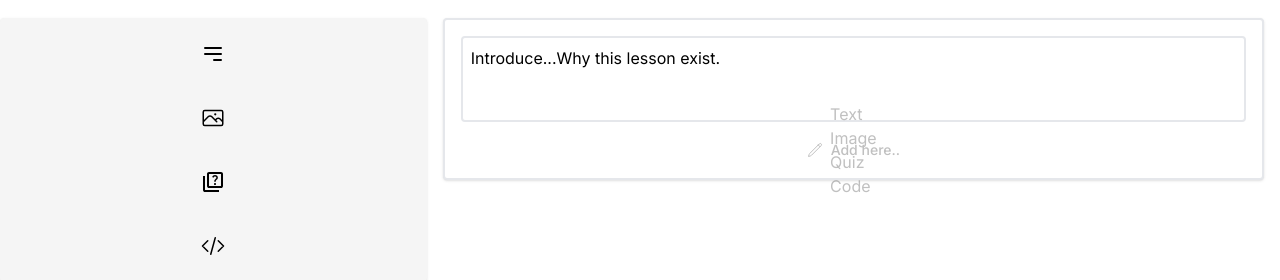
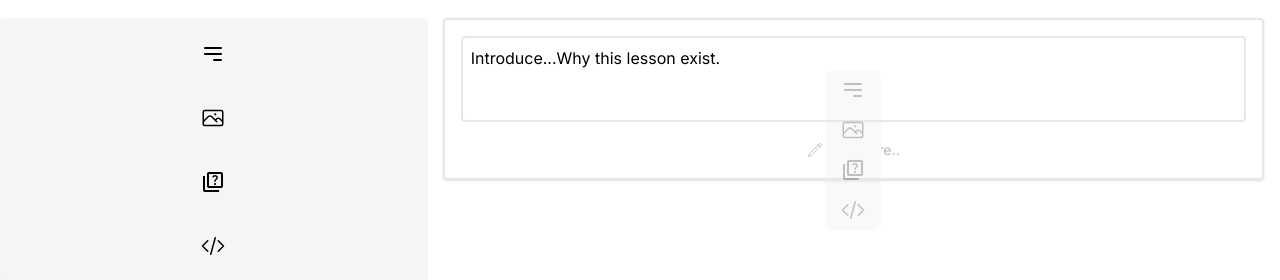
Before and after one commit to san-poon/nexus-adept, a Next.js app: page /bite-sized-lesson/create in a window 1280 px wide. Both pictures are taken after a click on the button "Add here..". Shown: the part 152-432 px from the top of the page. Built offline with nearby package versions, Linux system fonts and the light colour scheme.

Commit message:
Remove state handler to generate unique id

```diff
--- a/app/bite-sized-lesson/create/components/button-with-logo.tsx
+++ b/app/bite-sized-lesson/create/components/button-with-logo.tsx
@@ -85,7 +85,7 @@ export const DeleteButton = ({ onClick, className }: { onClick: () => void, clas
     )
 }
 
-export const CreateButton = ({ onClick, ...rest }) => {
+export const CreateButton = ({ onClick, ...rest }: { onClick: () => void }) => {
     return (
         <Button {...rest} onClick={onClick}>
             <svg xmlns="http://www.w3.org/2000/svg" fill="none" viewBox="0 0 24 24" strokeWidth={1.5} stroke="currentColor" className="w-4 h-4">
--- a/app/bite-sized-lesson/create/page.tsx
+++ b/app/bite-sized-lesson/create/page.tsx
@@ -3,28 +3,26 @@ import { useState, useRef, useEffect } from 'react';
 import { TextBlockButton, ImageBlockButton, CodeBlockButton, QuizBlockButton, DeleteButton, CreateButton } from './components/button-with-logo';
 import Image from 'next/image';
 import Textarea from './components/textarea';
-import { Button } from '@/app/components/Button';
+import { v4 as uuidv4 } from 'uuid';
 
 interface lessonContentItem {
-    id: number;
+    id: string;
     contentType: 'text' | 'quiz' | 'image' | 'code';
     value: any;
 }
 
 const CreatePage = () => {
-    const [currentId, setCurrentId] = useState(1);
-    const [menuState, setMenuState] = useState<null | number>(null);
+    const [menuState, setMenuState] = useState<null | string>(null);
     const [lessonTitle, setLessonTitle] = useState('');
     const [lessonContent, setLessonContent] = useState<lessonContentItem[]>([{
-        id: 0,
+        id: uuidv4(),
         contentType: 'text',
         value: 'Introduce...Why this lesson exist.'
     }]);
 
     const menuRef = useRef(null);
-
-    const handleMenuStateChange = (id: number) => setMenuState(id);
-
+    const handleMenuStateChange = (id: string) => setMenuState(id);
+    // Collapse menu when clicked outside the dedicated `menuRef`
     useEffect(() => {
         const handleClickOutside = (event: MouseEvent) => {
             if (menuRef.current && !(menuRef.current as HTMLElement).contains(event.target as Node)) {
@@ -39,11 +37,6 @@ const CreatePage = () => {
     }, [menuState]);
 
 
-    const generateUId = () => {
-        setCurrentId((prevID) => prevID + 1);
-        return currentId;
-    }
-
     // Image handlers
     const fileInputRef = useRef<HTMLInputElement>(null);
 
@@ -57,10 +50,9 @@ const CreatePage = () => {
         const file = e.target.files?.[0];
         if (file) {
             const imageUrl = URL.createObjectURL(file);
-            let id = lessonContent.length + 1;
             setLessonContent([
                 ...lessonContent,
-                { id: id, contentType: 'image', value: imageUrl }
+                { id: uuidv4(), contentType: 'image', value: imageUrl }
             ]);
         }
     };
@@ -74,7 +66,7 @@ const CreatePage = () => {
     // Handle text content addition in lessonContent
     const handleAddTextField = () => {
         const newField: lessonContentItem = {
-            id: generateUId(),
+            id: uuidv4(),
             contentType: 'text',
             value: ''
         }
@@ -82,7 +74,18 @@ const CreatePage = () => {
         setLessonContent([...lessonContent, newField]);
     }
 
-    const handleUpdateContent = (id: number, value: any) => {
+    // Handle insertion of text field
+    const handleInsertTextField = (index: number) => {
+        const newLessonContent = [...lessonContent];
+
+        newLessonContent.splice(index + 1, 0, {
+            id: uuidv4(),
+            contentType: 'text',
+            value: ''
+        });
+    };
+
+    const handleUpdateContent = (id: string, value: any) => {
         setLessonContent((prevContent) =>
             prevContent.map((field) =>
                 field.id === id ? { ...field, value } : field
@@ -90,7 +93,7 @@ const CreatePage = () => {
         )
     }
 
-    const handleDeleteContent = (id: number) => {
+    const handleDeleteContent = (id: string) => {
         setLessonContent((prevContent) => prevContent.filter((item) => item.id !== id));
     }
 
@@ -124,7 +127,7 @@ const CreatePage = () => {
                     {/* Live Preview Goes Here */}
                     <div className="bg-white dark:bg-neutral-900 md:p-2 rounded shadow border-2 dark:border-neutral-800">
                         <TitlePreview title={lessonTitle} />
-                        {lessonContent.map((item) => (
+                        {lessonContent.map((item, index) => (
                             <div key={item.id} className=''>
                                 <div className=" relative group/content md:m-2 dark:bg-neutral-900 rounded border-2 dark:border-neutral-700">
                                     <div>
@@ -153,11 +156,17 @@ const CreatePage = () => {
                                 <div ref={menuRef} className=" relative flex justify-center items-center opacity-25 hover:opacity-100 transition-opacity duration-700">
                                     <CreateButton onClick={() => handleMenuStateChange(item.id)} />
                                     {menuState === item.id && (
-                                        <ul className='absolute z-20 dark:bg-neutral-800'>
-                                            <li>Text</li>
-                                            <li>Image</li>
-                                            <li>Quiz</li>
-                                            <li>Code</li>
+                                        <ul className='absolute z-20 bg-neutral-200 dark:bg-neutral-800 rounded-lg'>
+                                            <li><TextBlockButton onClick={() => handleInsertTextField(index)} /> </li>
+                                            <li><ImageBlockButton onClick={handleImageUpload} /></li>
+                                            <input
+                                                type='file'
+                                                accept='image/*'
+                                                ref={fileInputRef}
+                                                onChange={handleFileChange}
+                                                className=" hidden" />
+                                            <li><QuizBlockButton /></li>
+                                            <li><CodeBlockButton /></li>
                                         </ul>
                                     )}
                                 </div>
```
